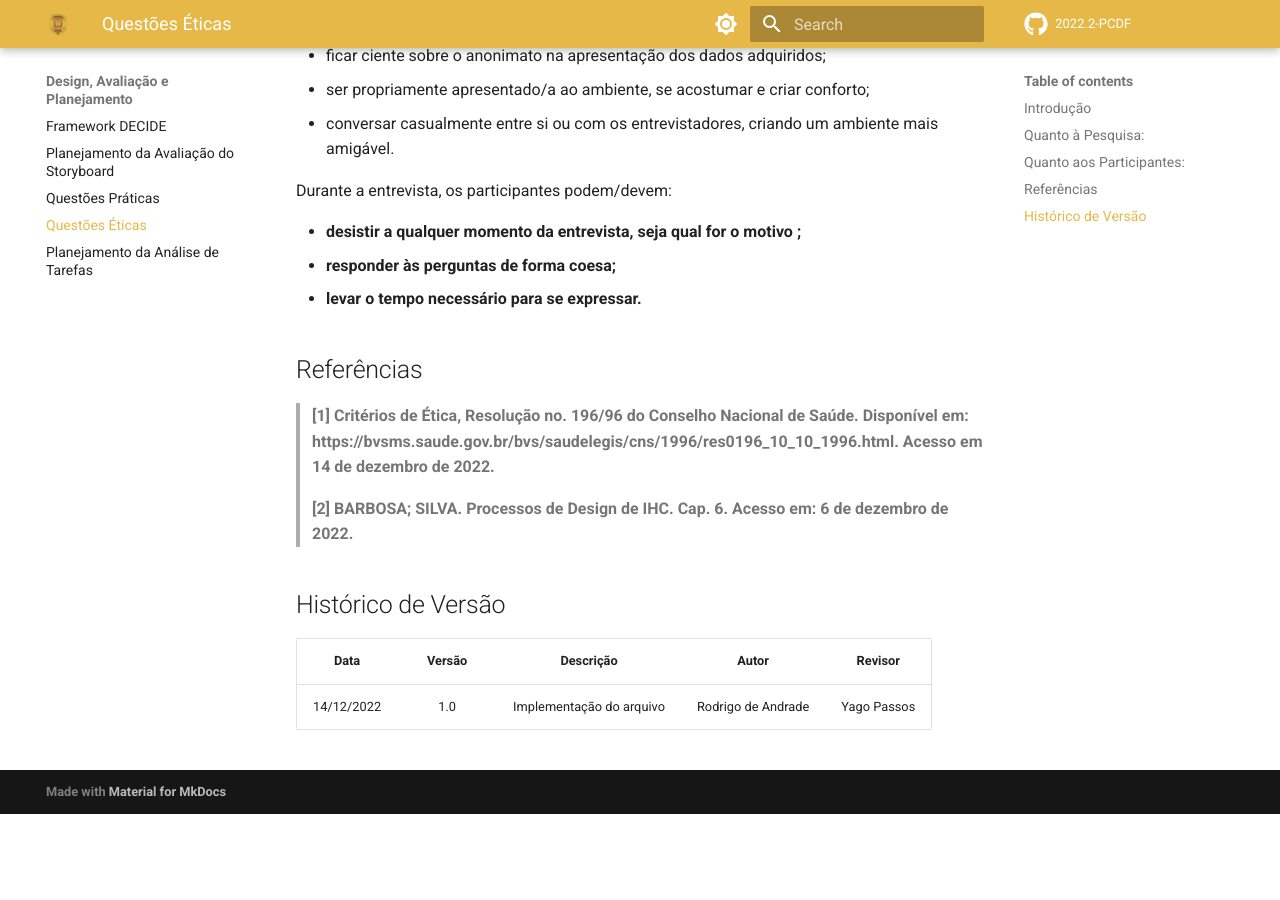
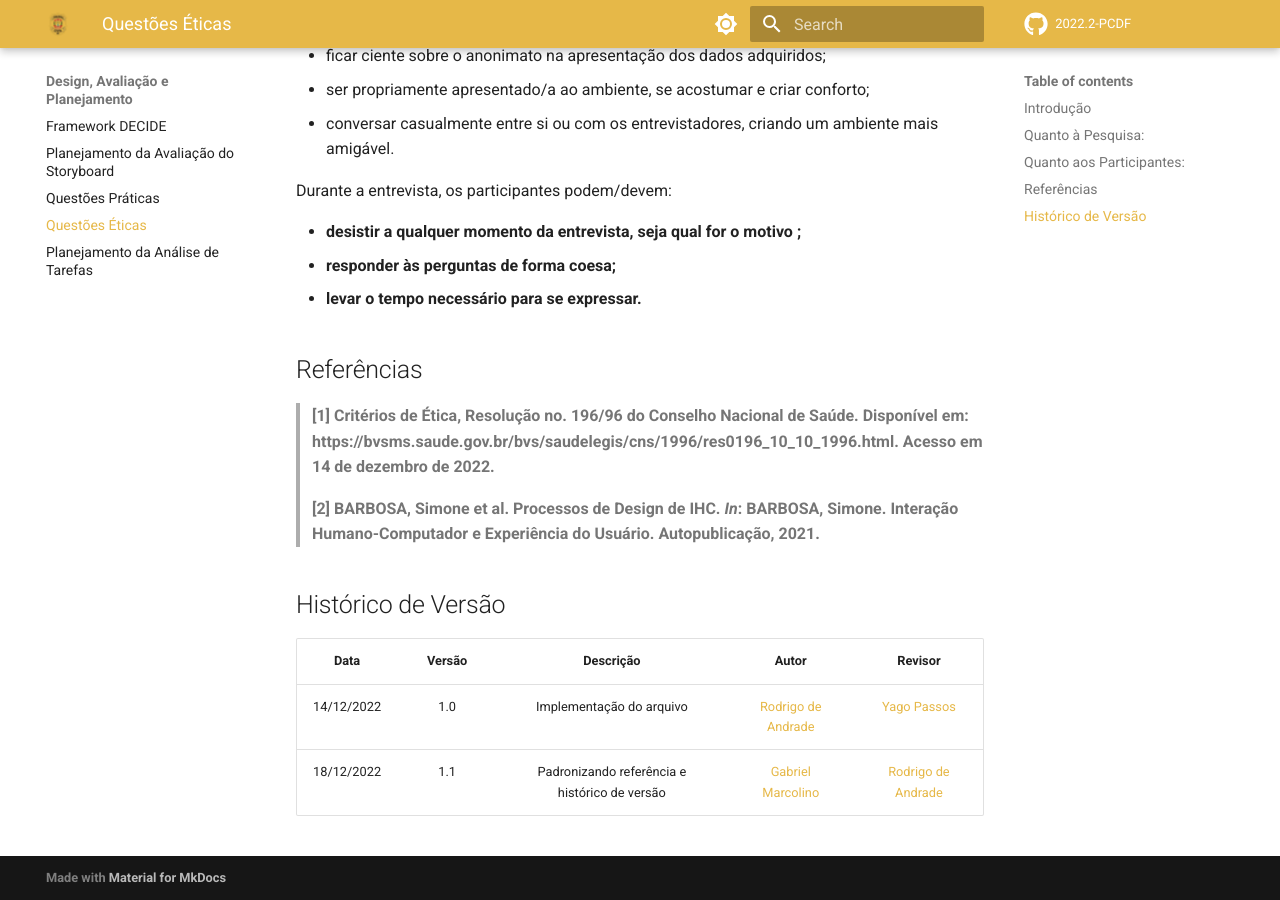
Before and after one commit to Interacao-Humano-Computador/2022.2-PCDF, an MkDocs documentation site: the page built from docs/design-avaliacao-desenvolvimento/questoes_eticas.md, in a window 1280 px wide and 900 px high, scrolled down 1468 px. Built offline with MkDocs 1.6.1 and Material for MkDocs 9.7.7, drawn with Linux system fonts in a browser that asks for light colours; comment, search, counter and statistics services are not loaded; before the commit the page ends 2282 px from its top, so only the background shows below that.

Commit message:
Padronizando referência e histórico de versão

```diff
--- a/docs/design-avaliacao-desenvolvimento/questoes_eticas.md
+++ b/docs/design-avaliacao-desenvolvimento/questoes_eticas.md
@@ -45,10 +45,11 @@ Durante a entrevista, os participantes podem/devem:
 
 > [1] Critérios de Ética, Resolução no. 196/96 do Conselho Nacional de Saúde. Disponível em: https://bvsms.saude.gov.br/bvs/saudelegis/cns/1996/res0196_10_10_1996.html. Acesso em 14 de dezembro de 2022.
 
-> [2] BARBOSA; SILVA. **Processos de Design de IHC**. Cap. 6. Acesso em: 6 de dezembro de 2022.
+> [2] BARBOSA, Simone et al. Processos de Design de IHC. _In_: BARBOSA, Simone. **Interação Humano-Computador e Experiência do Usuário**. Autopublicação, 2021.
 
 ## Histórico de Versão
 
-|  Data  | Versão | Descrição | Autor | Revisor |
-| :----: | :----: | :-------: | :---: | :--------:|
-| 14/12/2022 | 1.0 | Implementação do arquivo| Rodrigo de Andrade  | Yago Passos |
+|    Data    | Versão |                   Descrição                   |                          Autor                          |                         Revisor                         |
+| :--------: | :----: | :-------------------------------------------: | :-----------------------------------------------------: | :-----------------------------------------------------: |
+| 14/12/2022 |  1.0   |           Implementação do arquivo            | [Rodrigo de Andrade](https://github.com/OrlandiRodrigo) |      [Yago Passos](https://github.com/yagompassos)      |
+| 18/12/2022 |  1.1   | Padronizando referência e histórico de versão |  [Gabriel Marcolino](https://github.com/GabrielMR360)   | [Rodrigo de Andrade](https://github.com/OrlandiRodrigo) |
```
